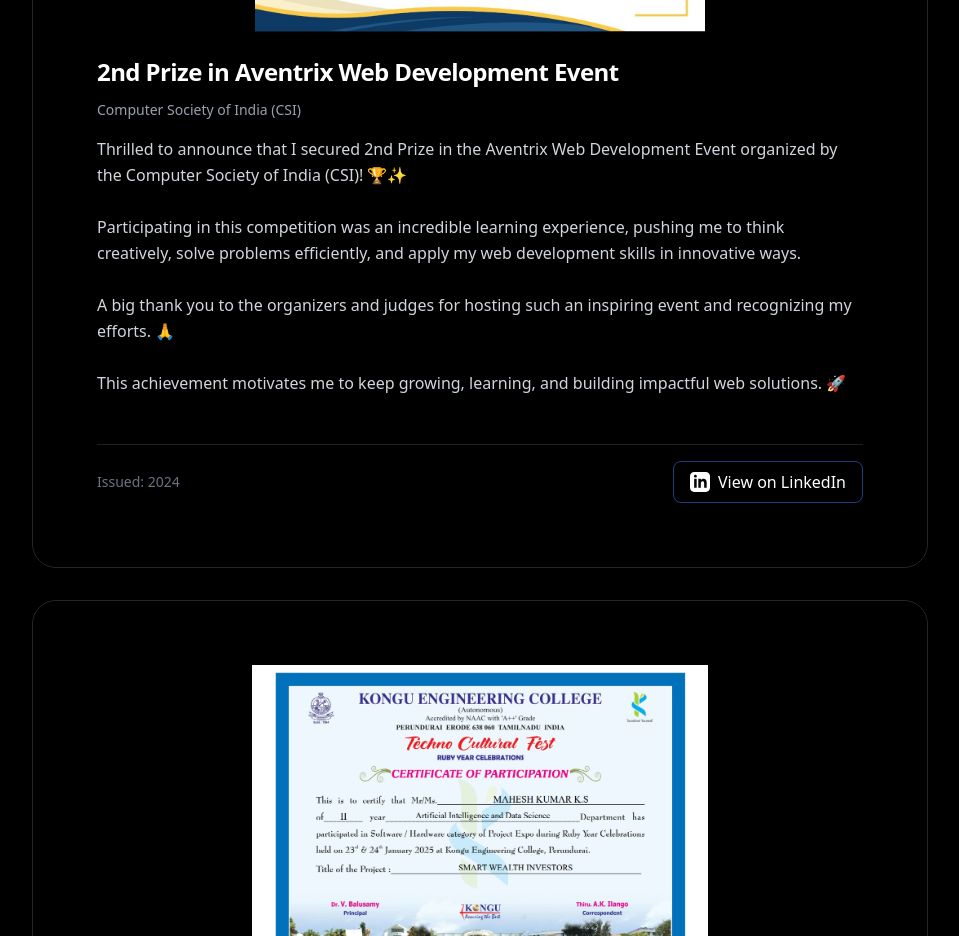
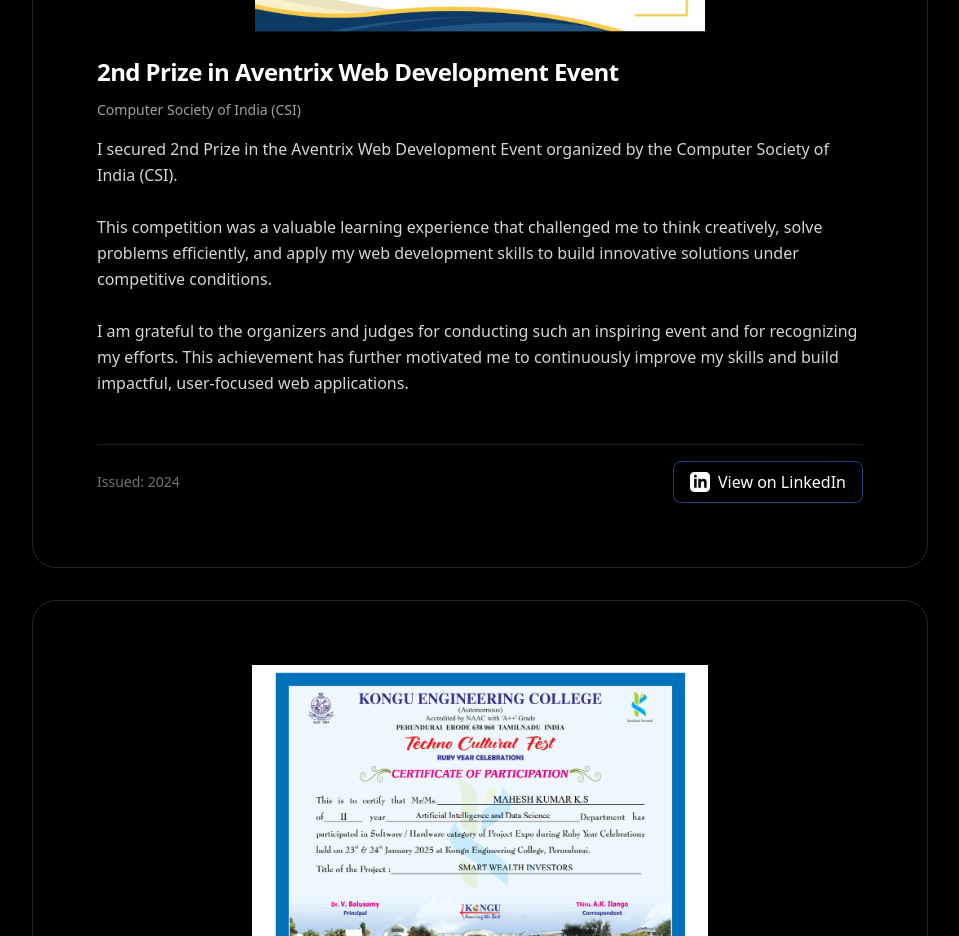
Before and after one commit to MAHESHKUMAR-KS/portfolio, a React (Vite) app in the folder frontend/: page / in a window 1280 px wide. Shown: the part 5620-6556 px from the top of the page, without its empty margins (160-1119 px from the left). Built offline with nearby package versions, Linux system fonts and the light colour scheme; no server answers; the database is empty.

Commit message:
Like counter update

```diff
--- a/frontend/src/assets/components/Achievements.jsx
+++ b/frontend/src/assets/components/Achievements.jsx
@@ -9,7 +9,7 @@
       title: "2nd Prize in Aventrix Web Development Event",
       issuer: "Computer Society of India (CSI)",
       date: "Issued: 2024",
-      description: "Thrilled to announce that I secured 2nd Prize in the Aventrix Web Development Event organized by the Computer Society of India (CSI)! 🏆✨\n\nParticipating in this competition was an incredible learning experience, pushing me to think creatively, solve problems efficiently, and apply my web development skills in innovative ways.\n\nA big thank you to the organizers and judges for hosting such an inspiring event and recognizing my efforts. 🙏\n\nThis achievement motivates me to keep growing, learning, and building impactful web solutions. 🚀",
+      description: "I secured 2nd Prize in the Aventrix Web Development Event organized by the Computer Society of India (CSI).\n\nThis competition was a valuable learning experience that challenged me to think creatively, solve problems efficiently, and apply my web development skills to build innovative solutions under competitive conditions.\n\nI am grateful to the organizers and judges for conducting such an inspiring event and for recognizing my efforts. This achievement has further motivated me to continuously improve my skills and build impactful, user-focused web applications.",
       image: "/achievements/achivements1.jpg",
       linkedinUrl: "https://www.linkedin.com/posts/maheshkumar-ks_webdevelopment-achievement-csi-activity-7270691093074046976-wFNR?utm_source=share&utm_medium=member_android&rcm=ACoAAFEkopgBnmfNKuWug-dRRcWFqbwlZZERv2o"
     },
```
